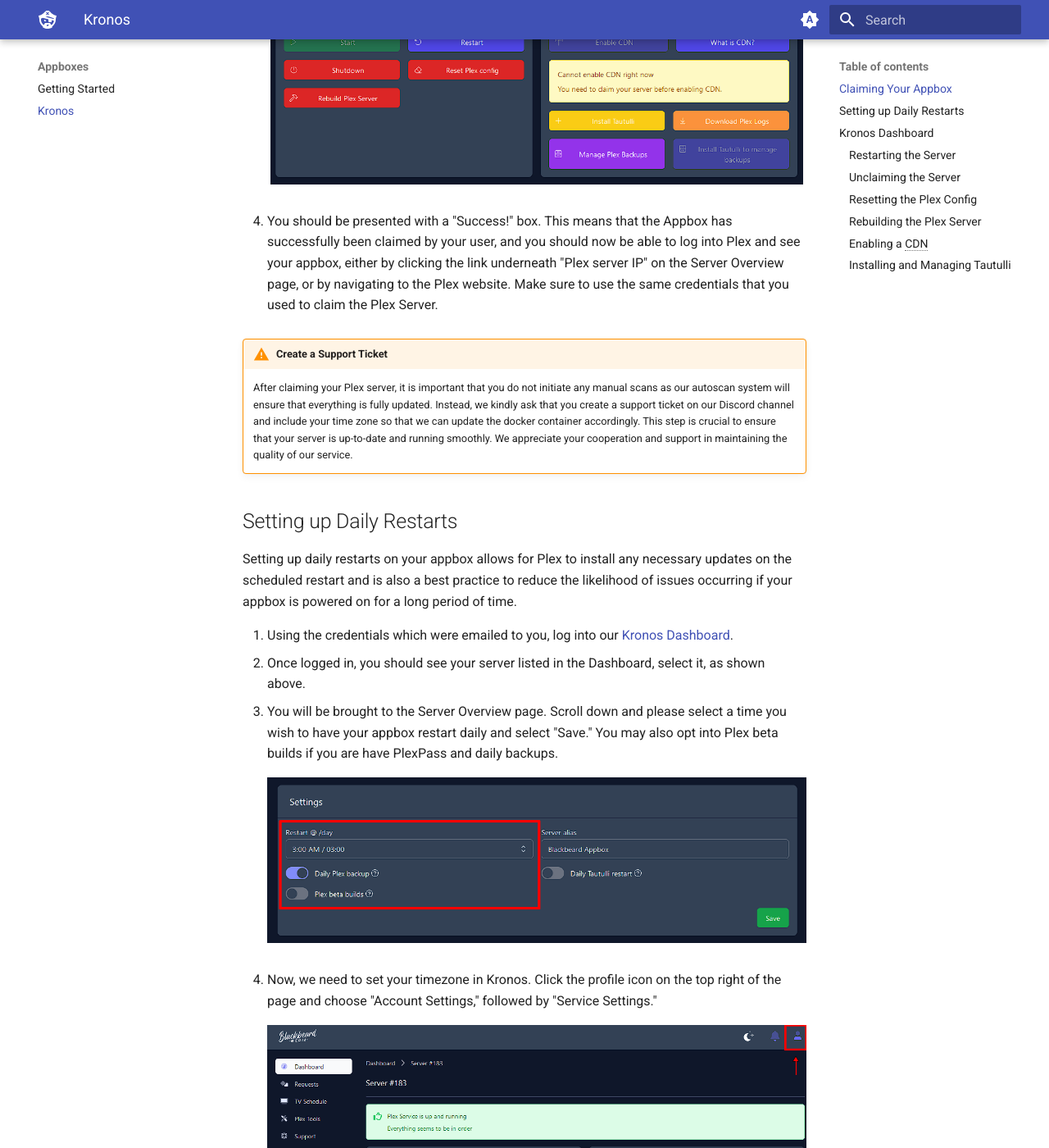
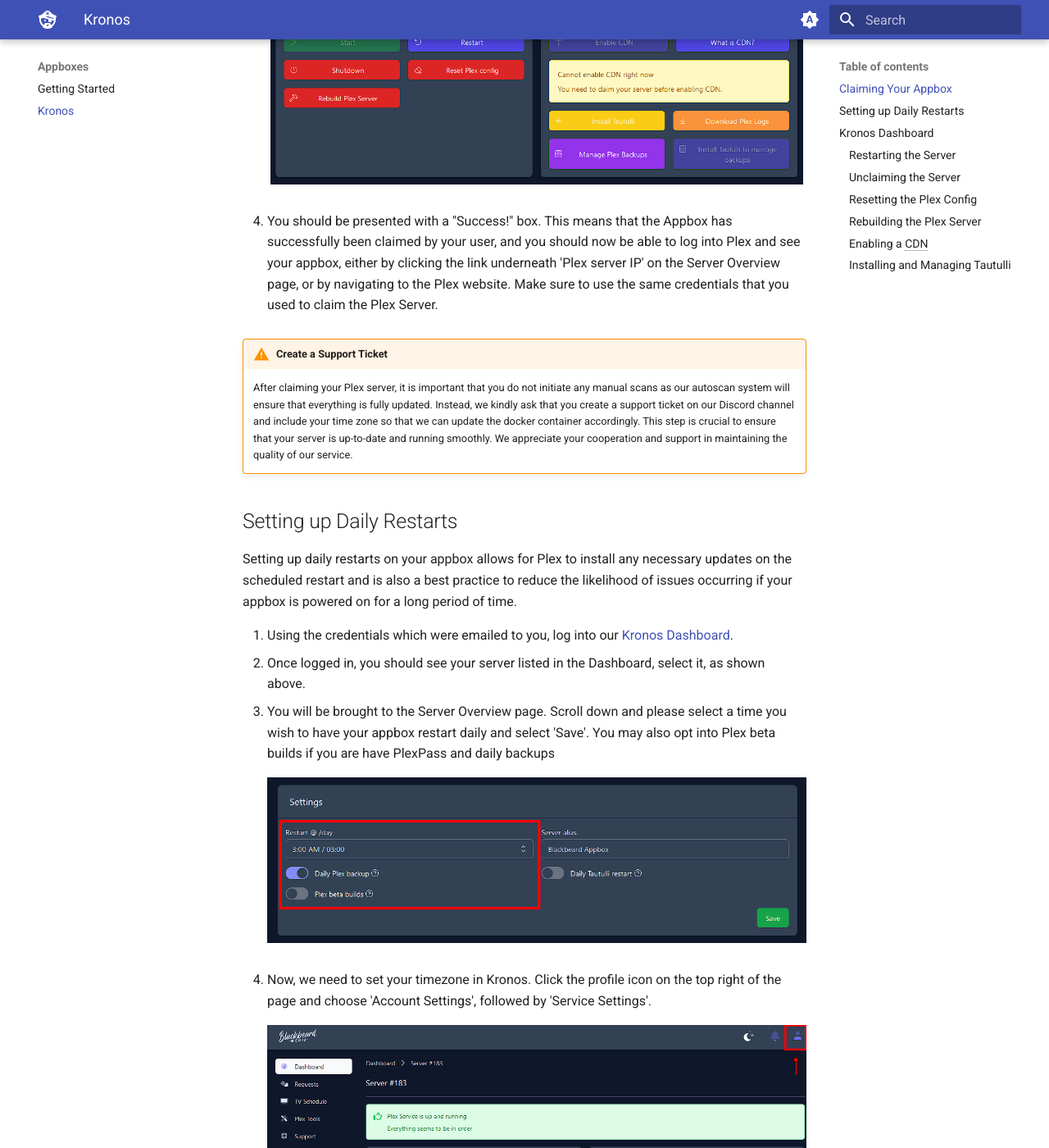
Before and after one commit to neomedia6989/docs-2, an MkDocs documentation site: the page built from docs/appboxes/kronos.md, in a window 1280 px wide and 1400 px high, scrolled down 1182 px. Shown: the whole window at 82% size. Built offline with MkDocs 1.6.1 and Material for MkDocs 9.7.7, drawn with Linux system fonts in a browser that asks for light colours; some of the changed text lies outside the part shown.

Commit message:
Update kronos.md

```diff
--- a/docs/appboxes/kronos.md
+++ b/docs/appboxes/kronos.md
@@ -12,14 +12,14 @@
       <figcaption></figcaption>
     </figure>
 
-3. You will be taken to the Server Overview page. Underneath the "Plex server has not yet been claimed" warning, enter your Plex username or email address and password, then press "Claim Plex Server".
+3. You will be taken to the Server Overview page. Underneath the "Plex server has not yet been claimed" warning, enter your Plex username or email address and password, then press 'Claim Plex Server'.
 
     <figure markdown>
     ![(../media/kronos_claim.png "Press 'Claim Plex Server'.")](https://docs.blackbeard.media/media/kronos_claim.png){ width=650 }
       <figcaption></figcaption>
     </figure>
 
-4. You should be presented with a "Success!" box. This means that the Appbox has successfully been claimed by your user, and you should now be able to log into Plex and see your appbox, either by clicking the link underneath "Plex server IP" on the Server Overview page, or by navigating to the Plex website. Make sure to use the same credentials that you used to claim the Plex Server.
+4. You should be presented with a "Success!" box. This means that the Appbox has successfully been claimed by your user, and you should now be able to log into Plex and see your appbox, either by clicking the link underneath 'Plex server IP' on the Server Overview page, or by navigating to the Plex website. Make sure to use the same credentials that you used to claim the Plex Server.
 
 !!! warning "Create a Support Ticket"
 
@@ -32,21 +32,21 @@
 
 1. Using the credentials which were emailed to you, log into our [Kronos Dashboard](https://kronos.blackbeard.shop).
 2. Once logged in, you should see your server listed in the Dashboard, select it, as shown above.
-3. You will be brought to the Server Overview page. Scroll down and please select a time you wish to have your appbox restart daily and select "Save." You may also opt into Plex beta builds if you are have PlexPass and daily backups.
+3. You will be brought to the Server Overview page. Scroll down and please select a time you wish to have your appbox restart daily and select 'Save'. You may also opt into Plex beta builds if you are have PlexPass and daily backups
 
     <figure markdown>
     ![(../media/kronos_restart.png "Select the time to restart and if you want daily backups and Plex beta builds")](https://docs.blackbeard.media/media/kronos_restart.png){ width=750 }
       <figcaption></figcaption>
     </figure>
 
-4. Now, we need to set your timezone in Kronos. Click the profile icon on the top right of the page and choose "Account Settings," followed by "Service Settings."
+4. Now, we need to set your timezone in Kronos. Click the profile icon on the top right of the page and choose 'Account Settings', followed by 'Service Settings'.
 
     <figure markdown>
     ![(../media/kronos_user_settings.png "Click here to go to user settings")](https://docs.blackbeard.media/media/kronos_user_settings.png){ width=750 }
       <figcaption></figcaption>
     </figure>
 
-5. Select "User Settings".
+5. Select 'User Settings'.
 
     <figure markdown>
     ![(../media/kronos_user_settings2.png "Click here to go to user settings")](https://docs.blackbeard.media/media/kronos_user_settings2.png){ width=750 }
```
